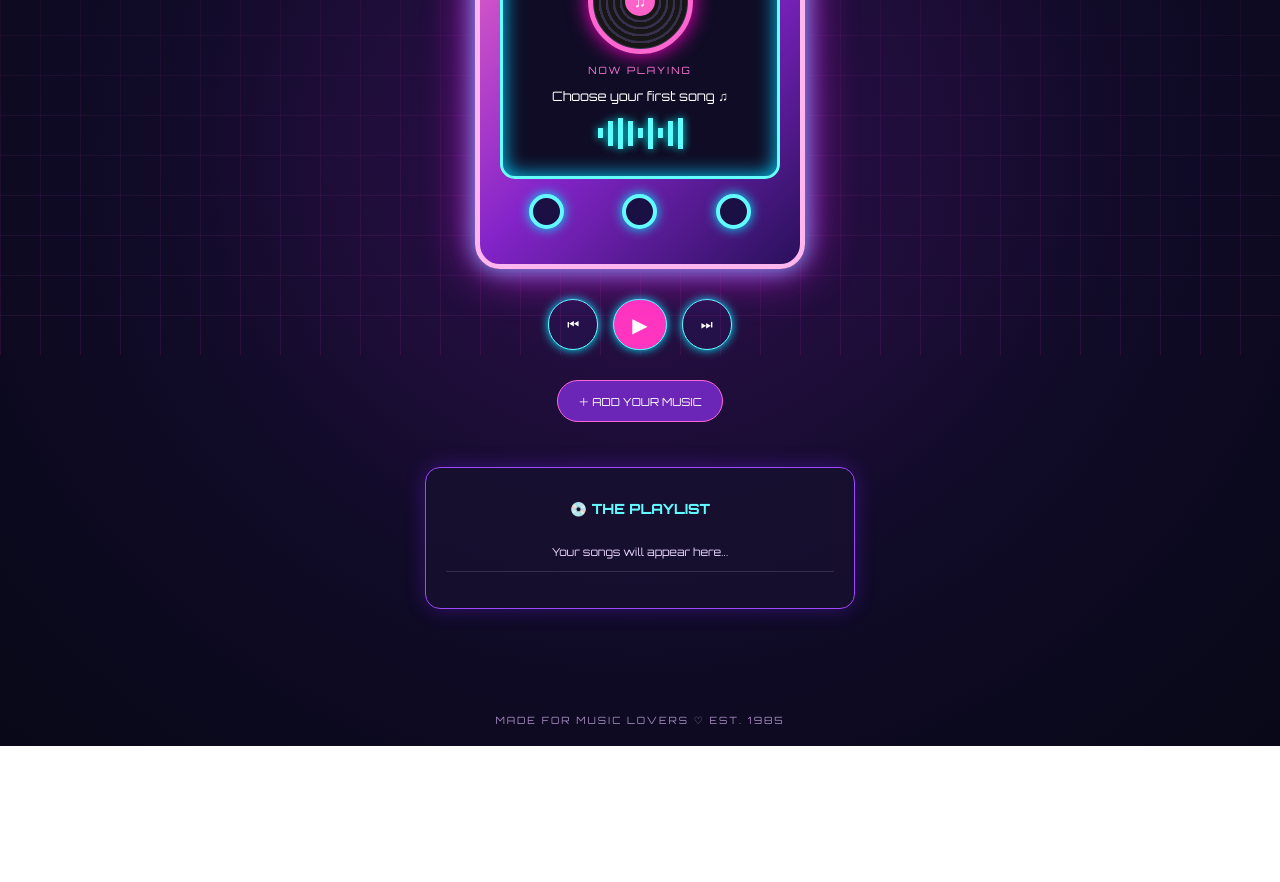
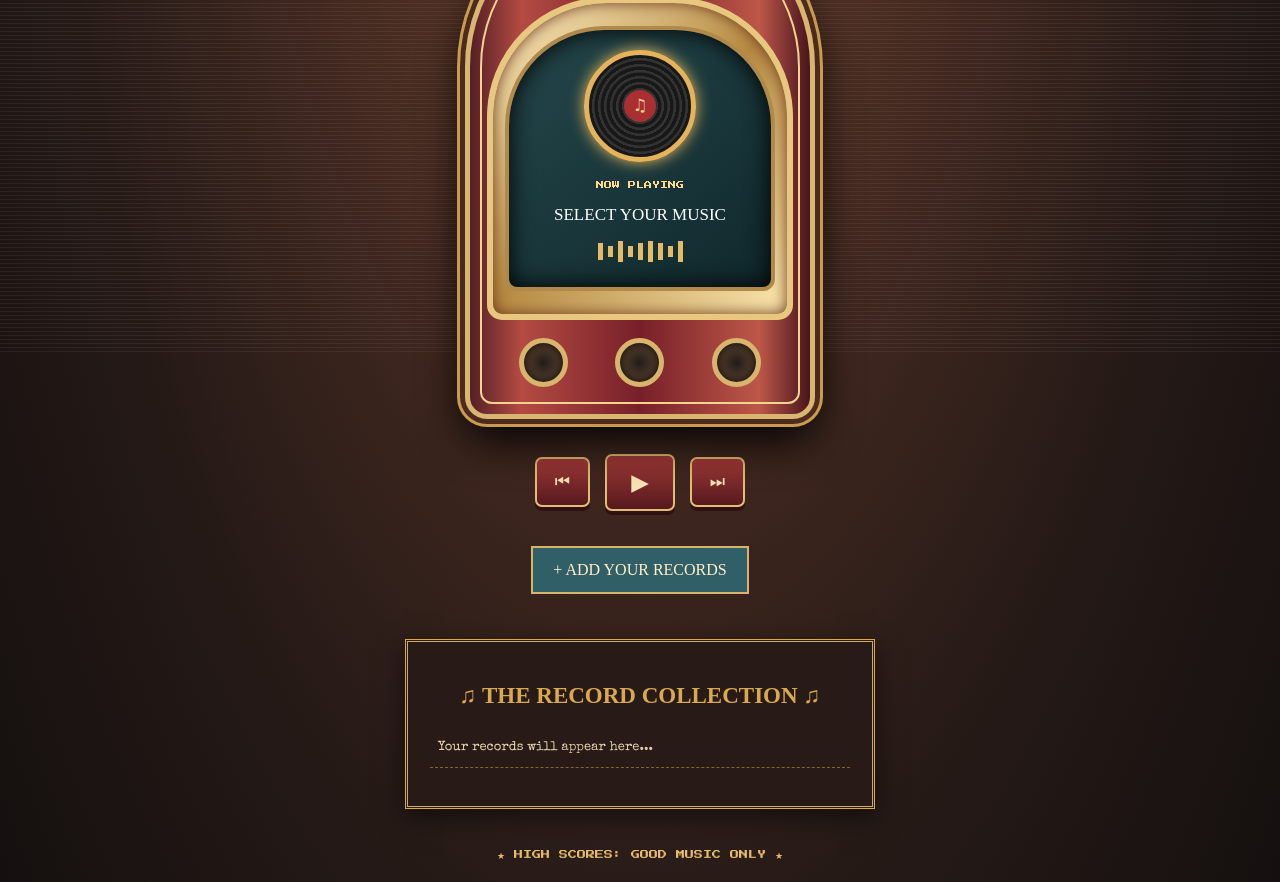
Before and after one commit to foreignfrequence/foreignfrequence.github.io, a plain HTML site: page index.html in a window 1280 px wide. Shown: the part 445-1327 px from the top of the page. Before the commit the page ends 1191 px from the top, so only its background shows below. Drawn offline with nearby package versions, Linux system fonts and the light colour scheme; a web font is replaced by a local one.

Commit message:
Update index.html

```diff
--- a/index.html
+++ b/index.html
@@ -4,10 +4,20 @@
 <head>
 <meta charset="UTF-8">
 <meta name="viewport" content="width=device-width, initial-scale=1.0">
-<title>NEON JUKEBOX | Listening Party</title>
+
+<title>JUKEBOX HERO</title>
+
+<link href="https://fonts.googleapis.com/css2?family=Rye&family=Special+Elite&family=Press+Start+2P&display=swap" rel="stylesheet">
 
 <style>
-@import url('https://fonts.googleapis.com/css2?family=Orbitron:wght@400;600;800&family=Press+Start+2P&display=swap');
+:root {
+  --red: #8e252b;
+  --dark-red: #491419;
+  --gold: #d9a94f;
+  --cream: #f4dfb4;
+  --blue: #315f68;
+  --black: #171312;
+}
 
 * {
   box-sizing: border-box;
@@ -16,11 +26,10 @@
 body {
   margin: 0;
   min-height: 100vh;
-  color: white;
-  font-family: 'Orbitron', sans-serif;
-  text-align: center;
+  color: var(--cream);
   background:
-    radial-gradient(ellipse at center, #321052 0%, #100b27 55%, #080817 100%);
+    radial-gradient(ellipse at top, #70402d 0%, #261a17 65%, #110e0d 100%);
+  font-family: 'Special Elite', cursive;
   overflow-x: hidden;
 }
 
@@ -29,106 +38,143 @@ body::before {
   position: fixed;
   inset: 0;
   pointer-events: none;
-  background-image:
-    linear-gradient(#ff36d31a 1px, transparent 1px),
-    linear-gradient(90deg, #ff36d31a 1px, transparent 1px);
-  background-size: 40px 40px;
-  mask-image: linear-gradient(transparent, black);
+  opacity: .12;
+  background-image: repeating-linear-gradient(
+    0deg, transparent, transparent 3px,
+    #fff 4px
+  );
 }
 
 header {
   padding: 35px 15px 10px;
+  text-align: center;
 }
 
-h1 {
-  font-family: 'Press Start 2P', cursive;
-  font-size: clamp(20px, 5vw, 38px);
-  color: #ff55d8;
-  text-shadow: 0 0 10px #ff00c8, 0 0 30px #ff00c8;
+.logo {
+  font-family: 'Rye', serif;
+  font-size: clamp(35px, 8vw, 68px);
+  color: var(--gold);
+  text-shadow:
+    3px 3px 0 #54181a,
+    0 0 10px #ffcb69,
+    0 0 25px #b87924;
+  letter-spacing: 3px;
 }
 
-.subtitle {
-  color: #58faff;
-  letter-spacing: 4px;
-  font-size: 11px;
+.tagline {
+  font-family: 'Press Start 2P', cursive;
+  font-size: 9px;
+  color: #e6c88c;
+  letter-spacing: 2px;
+  line-height: 2;
 }
 
-.party {
+.divider {
+  width: min(600px, 85%);
+  height: 3px;
   margin: 20px auto;
-  color: #bffcff;
-  font-size: 12px;
-}
-
-.status {
-  color: #61ffba;
+  background: linear-gradient(
+    90deg, transparent, var(--gold), transparent
+  );
 }
 
 main {
+  text-align: center;
   padding: 10px 15px 50px;
 }
 
-/* JUKEBOX */
+.room {
+  font-size: 14px;
+  color: #f1cf8a;
+  letter-spacing: 3px;
+}
+
+.online {
+  color: #a8d5aa;
+  font-size: 12px;
+  margin: 15px;
+}
+
+/* VINTAGE JUKEBOX */
 
 .jukebox {
+  width: min(350px, 92vw);
+  margin: 35px auto;
+  padding: 15px 17px 22px;
   position: relative;
-  width: min(330px, 90vw);
-  margin: 30px auto;
-  padding: 20px;
-  border-radius: 150px 150px 25px 25px;
-  background: linear-gradient(135deg, #ff70c9, #8424c9 55%, #29115b);
-  border: 5px solid #ffb6ef;
+  border-radius: 165px 165px 22px 22px;
+  background: linear-gradient(
+    90deg,
+    #532026,
+    #b44b43 15%,
+    #771f29 50%,
+    #bd5748 85%,
+    #48151e
+  );
+  border: 5px solid #d8b66f;
   box-shadow:
-    0 0 15px #ff32d0,
-    0 0 40px #a000ff,
-    inset 0 0 20px #ffc1f0;
-  animation: glow 3s infinite alternate;
+    0 0 0 5px #4c2b1e,
+    0 0 0 8px #c99b4e,
+    0 20px 45px #000;
 }
 
-@keyframes glow {
-  from { box-shadow: 0 0 15px #ff32d0, 0 0 30px #a000ff; }
-  to { box-shadow: 0 0 25px #00faff, 0 0 60px #ff32d0; }
+.jukebox::before {
+  content: "";
+  position: absolute;
+  inset: 10px;
+  border: 2px solid #f3d38e;
+  border-radius: 150px 150px 12px 12px;
+  pointer-events: none;
 }
 
 .jukebox-top {
-  padding: 30px 5px 15px;
-  font-family: 'Press Start 2P', cursive;
-  font-size: 12px;
-  color: #fff;
-  text-shadow: 0 0 12px #00ffff;
+  padding: 32px 5px 17px;
+  font-family: 'Rye', serif;
+  color: #ffe1a0;
+  font-size: 22px;
+  text-shadow: 0 2px 5px #4b170c;
 }
 
-.jukebox-screen {
-  padding: 25px 10px;
-  border-radius: 15px;
-  background: #100c25;
-  border: 3px solid #64ffff;
-  box-shadow: inset 0 0 20px #00cfff;
+.jukebox-window {
+  position: relative;
+  padding: 23px 12px;
+  border-radius: 120px 120px 15px 15px;
+  background: linear-gradient(135deg, #fff0c4, #b78b42, #fce9b1);
+  border: 6px solid #e7c87e;
+  box-shadow: inset 0 0 15px #6c3519;
+}
+
+.inner-window {
+  padding: 20px 10px;
+  background: linear-gradient(140deg, #24474b, #10282c);
+  border: 4px solid #b18a4b;
+  border-radius: 100px 100px 12px 12px;
+  box-shadow: inset 0 0 25px #000;
 }
 
 .disc {
-  width: 105px;
-  height: 105px;
-  margin: auto;
+  width: 112px;
+  height: 112px;
+  margin: 0 auto 15px;
   border-radius: 50%;
+  border: 5px solid #e5b45a;
   background: repeating-radial-gradient(
-    circle, #171717 0 4px, #39304d 5px 7px
+    circle, #181818 0 3px, #333 4px 6px
   );
-  border: 5px solid #ff66cf;
-  display: flex;
-  align-items: center;
-  justify-content: center;
-  box-shadow: 0 0 20px #ff00cc;
+  display: grid;
+  place-items: center;
+  box-shadow: 0 0 15px #e6b85f;
 }
 
-.disc::after {
-  content: "♫";
+.disc-center {
+  width: 32px;
+  height: 32px;
+  border-radius: 50%;
   display: grid;
   place-items: center;
-  width: 30px;
-  height: 30px;
-  border-radius: 50%;
-  background: #ff62c9;
-  color: white;
+  background: #a92f32;
+  color: #f8d18b;
+  font-size: 17px;
 }
 
 .spinning {
@@ -139,145 +185,175 @@ main {
   to { transform: rotate(360deg); }
 }
 
-.speaker {
-  display: flex;
-  justify-content: space-around;
-  padding: 15px 0;
+.now {
+  font-family: 'Press Start 2P', cursive;
+  font-size: 8px;
+  color: #ffda8b;
+  line-height: 2;
 }
 
-.speaker span {
-  width: 35px;
-  height: 35px;
-  border-radius: 50%;
-  border: 4px solid #62faff;
-  background: #1b1043;
-  box-shadow: 0 0 12px #00eaff;
+#songTitle {
+  font-family: 'Rye', serif;
+  font-size: 17px;
+  color: white;
+  margin: 12px 0;
+  overflow-wrap: anywhere;
 }
 
 .equalizer {
   display: flex;
   justify-content: center;
   gap: 5px;
-  height: 35px;
+  height: 30px;
   align-items: center;
 }
 
 .equalizer span {
   width: 5px;
-  height: 10px;
-  background: #61ffff;
-  box-shadow: 0 0 8px #00ffff;
-  animation: bounce .5s infinite alternate;
+  height: 7px;
+  background: #e5bc65;
+  animation: equalize .6s infinite alternate;
 }
 
 .equalizer span:nth-child(2n) {
-  animation-delay: .2s;
-}
-.equalizer span:nth-child(3n) {
-  animation-delay: .4s;
+  animation-delay: .3s;
 }
 
-@keyframes bounce {
-  to { height: 32px; }
+.equalizer span:nth-child(3n) {
+  animation-delay: .5s;
 }
 
-/* PLAYER */
-
-.now-playing {
-  color: #ff75d8;
-  font-size: 10px;
-  letter-spacing: 2px;
+@keyframes equalize {
+  to { height: 25px; }
 }
 
-#songTitle {
-  font-size: 13px;
-  margin: 12px 0;
-  color: #ffffff;
+.speaker {
+  display: flex;
+  justify-content: space-around;
+  padding: 18px 8px 5px;
 }
+
+.speaker span {
+  width: 49px;
+  height: 49px;
+  border: 5px solid #d8b46c;
+  border-radius: 50%;
+  background: radial-gradient(circle, #211b18, #72523a);
+  box-shadow: inset 0 0 10px black;
+}
+
+/* CONTROLS */
 
 .controls {
   display: flex;
   justify-content: center;
+  align-items: center;
   gap: 15px;
-  margin: 20px;
+  margin: 25px 0;
 }
 
 button {
   cursor: pointer;
-  border: 1px solid #61ffff;
-  color: white;
-  background: #25114a;
-  border-radius: 30px;
-  padding: 12px 18px;
-  font-family: 'Orbitron', sans-serif;
-  box-shadow: 0 0 10px #00eaff;
+  padding: 13px 18px;
+  color: #f8e4b6;
+  background: linear-gradient(#a63b39, #54191e);
+  border: 2px solid #e5bd72;
+  border-radius: 7px;
+  font-family: 'Rye', serif;
+  font-size: 17px;
+  box-shadow: 0 4px 0 #301113;
   transition: .2s;
 }
 
 button:hover {
-  background: #ff35bf;
-  box-shadow: 0 0 20px #ff35bf;
-  transform: scale(1.05);
+  background: #c18a3d;
+  color: #24140d;
+  transform: translateY(-2px);
 }
 
 .play {
-  background: #ff35bf;
-  font-size: 20px;
+  font-size: 23px;
+  padding: 13px 24px;
 }
 
-input[type="file"] {
+/* SONG LIST */
+
+.upload {
+  display: inline-block;
+  margin: 10px;
+  padding: 13px 20px;
+  background: #315f68;
+  color: #fff0c7;
+  border: 2px solid #d7b46d;
+  cursor: pointer;
+  font-family: 'Rye', serif;
+}
+
+.upload:hover {
+  background: #477d82;
+}
+
+input[type=file] {
   display: none;
 }
 
-.upload {
-  display: inline-block;
-  padding: 12px 20px;
-  border-radius: 30px;
-  color: white;
-  background: #6b26b8;
-  border: 1px solid #ff65db;
-  cursor: pointer;
-  font-size: 11px;
-  margin: 10px;
-}
-
 .queue {
-  max-width: 430px;
+  width: min(470px, 95%);
   margin: 35px auto;
-  padding: 20px;
-  background: #17102fdd;
-  border: 1px solid #9d49ff;
-  border-radius: 15px;
-  box-shadow: 0 0 20px #7b22ff55;
+  padding: 22px;
+  border: 3px double var(--gold);
+  background: #271a17;
+  box-shadow: 0 8px 25px #0008;
 }
 
 .queue h2 {
-  color: #62faff;
-  font-size: 14px;
+  font-family: 'Rye', serif;
+  font-size: 23px;
+  color: var(--gold);
 }
 
 #playlist {
   list-style: none;
   padding: 0;
+  text-align: left;
 }
 
 #playlist li {
-  padding: 12px;
-  border-bottom: 1px solid #ffffff22;
-  color: #e9d5ff;
-  font-size: 11px;
+  padding: 13px 8px;
+  border-bottom: 1px dashed #87633a;
+  color: #ead5ad;
   cursor: pointer;
+  font-size: 13px;
 }
 
 #playlist li:hover {
-  color: #ff69d4;
+  color: #f0b95b;
+  background: #ffffff0a;
 }
 
 footer {
-  color: #a58bbd;
-  padding: 20px;
-  font-size: 10px;
-  letter-spacing: 2px;
+  text-align: center;
+  padding: 30px 10px;
+  font-family: 'Press Start 2P', cursive;
+  color: #d4ad6d;
+  font-size: 8px;
+  line-height: 2.5;
+}
+
+/* ARCADE DECORATIONS */
+
+.arcade {
+  color: #e8bb68;
+  font-family: 'Press Start 2P', cursive;
+  font-size: 9px;
+  line-height: 2.5;
+  margin: 25px auto;
+}
+
+.stars {
+  color: #e3b95e;
+  letter-spacing: 12px;
+  font-size: 20px;
 }
 
 </style>
@@ -286,29 +362,46 @@ footer {
 <body>
 
 <header>
-  <h1>NEON JUKEBOX</h1>
-  <p class="subtitle">✦ YOUR MUSIC. YOUR NIGHT. YOUR PARTY. ✦</p>
+  <div class="stars">★ ✦ ★</div>
+  <div class="logo">JUKEBOX HERO</div>
+  <div class="tagline">
+    ROCK • ROLL • REPEAT
+  </div>
+  <div class="divider"></div>
 </header>
 
-<div class="party">
-  <p>🪩 THE LISTENING ROOM 🪩</p>
-  <p class="status">● THE PARTY IS OPEN</p>
+<main>
+
+  <div class="room">
+    WELCOME TO THE MUSIC ROOM
   </div>
 
-<main>
+  <div class="online">
+    ★ THE JUKEBOX IS OPEN ★
+  </div>
+
+  <div class="arcade">
+    INSERT YOUR FAVORITE SONGS
+  </div>
 
   <div class="jukebox">
 
     <div class="jukebox-top">
-      ★ JUKEBOX ★
+      ♫ JUKEBOX HERO ♫
     </div>
 
-    <div class="jukebox-screen">
+    <div class="jukebox-window">
+      <div class="inner-window">
 
-      <div class="disc" id="disc"></div>
+        <div class="disc" id="disc">
+          <div class="disc-center">♫</div>
+        </div>
 
-      <p class="now-playing">NOW PLAYING</p>
-      <p id="songTitle">Choose your first song ♫</p>
+        <div class="now">NOW PLAYING</div>
+
+        <div id="songTitle">
+          SELECT YOUR MUSIC
+        </div>
 
         <div class="equalizer">
           <span></span><span></span><span></span>
@@ -316,6 +409,7 @@ footer {
           <span></span><span></span><span></span>
         </div>
 
+      </div>
     </div>
 
     <div class="speaker">
@@ -326,28 +420,36 @@ footer {
 
   <div class="controls">
     <button onclick="previousSong()">⏮</button>
-    <button class="play" onclick="togglePlay()" id="playBtn">▶</button>
+    <button class="play" id="playBtn" onclick="togglePlay()">▶</button>
     <button onclick="nextSong()">⏭</button>
   </div>
 
   <audio id="audio"></audio>
 
   <label class="upload">
-    ＋ ADD YOUR MUSIC
-    <input type="file" id="fileInput" accept="audio/*" multiple>
+    + ADD YOUR RECORDS
+    <input type="file" id="fileInput"
+      accept="audio/*" multiple>
   </label>
 
-  <section class="queue">
-    <h2>💿 THE PLAYLIST</h2>
+  <div class="queue">
+    <h2>♫ THE RECORD COLLECTION ♫</h2>
     <ul id="playlist">
-      <li>Your songs will appear here...</li>
+      <li>Your records will appear here...</li>
     </ul>
-  </section>
+  </div>
+
+  <div class="arcade">
+    ★ HIGH SCORES: GOOD MUSIC ONLY ★
+  </div>
+
+  <div class="stars">✦ ★ ✦</div>
 
 </main>
 
 <footer>
-  MADE FOR MUSIC LOVERS ♡ EST. 1985
+  JUKEBOX HERO © 1985<br>
+  MADE FOR MUSIC LOVERS
 </footer>
 
 <script>
@@ -363,9 +465,7 @@ let songs = [];
 let currentSong = 0;
 
 fileInput.addEventListener("change", function() {
-  const files = Array.from(this.files);
-
-  files.forEach(file => {
+  Array.from(this.files).forEach(file => {
     songs.push({
       name: file.name.replace(/\.[^/.]+$/, ""),
       url: URL.createObjectURL(file)
@@ -375,7 +475,6 @@ fileInput.addEventListener("change", function() {
   renderPlaylist();
 
   if (songs.length > 0 && audio.paused) {
-    if (currentSong >= songs.length) currentSong = 0;
     loadSong(currentSong);
   }
 
@@ -387,16 +486,18 @@ function renderPlaylist() {
 
   songs.forEach((song, index) => {
     const li = document.createElement("li");
-    li.textContent = (index + 1) + ". ♫ " + song.name;
+    li.textContent = "♫ " + song.name;
 
     li.onclick = () => {
       currentSong = index;
-      loadSong(currentSong);
+      loadSong(index);
       playSong();
     };
 
     playlist.appendChild(li);
   });
+
+  updatePlaylist();
 }
 
 function loadSong(index) {
@@ -404,13 +505,14 @@ function loadSong(index) {
 
   audio.src = songs[index].url;
   songTitle.textContent = songs[index].name;
+
   updatePlaylist();
 }
 
 function updatePlaylist() {
   Array.from(playlist.children).forEach((item, index) => {
     item.style.color =
-      index === currentSong ? "#ff62d5" : "#e9d5ff";
+      index === currentSong ? "#efbd61" : "#ead5ad";
   });
 }
 
@@ -418,14 +520,14 @@ function playSong() {
   if (!songs.length) return;
 
   audio.play().then(() => {
-    playBtn.textContent = "❚❚";
+    playBtn.textContent = "Ⅱ";
     disc.classList.add("spinning");
   }).catch(() => {});
 }
 
 function togglePlay() {
   if (!songs.length) {
-    alert("Add some music first! ♫");
+    alert("Add your records first! ♫");
     return;
   }
 
@@ -433,13 +535,12 @@ function togglePlay() {
     playSong();
   } else {
     audio.pause();
-    playBtn.textContent = "▶";
-    disc.classList.remove("spinning");
   }
 }
 
 function nextSong() {
   if (!songs.length) return;
+
   currentSong = (currentSong + 1) % songs.length;
   loadSong(currentSong);
   playSong();
@@ -447,6 +548,7 @@ function nextSong() {
 
 function previousSong() {
   if (!songs.length) return;
+
   currentSong = (currentSong - 1 + songs.length) % songs.length;
   loadSong(currentSong);
   playSong();
```
Lines whose indentation alone changed are shown as unchanged.
